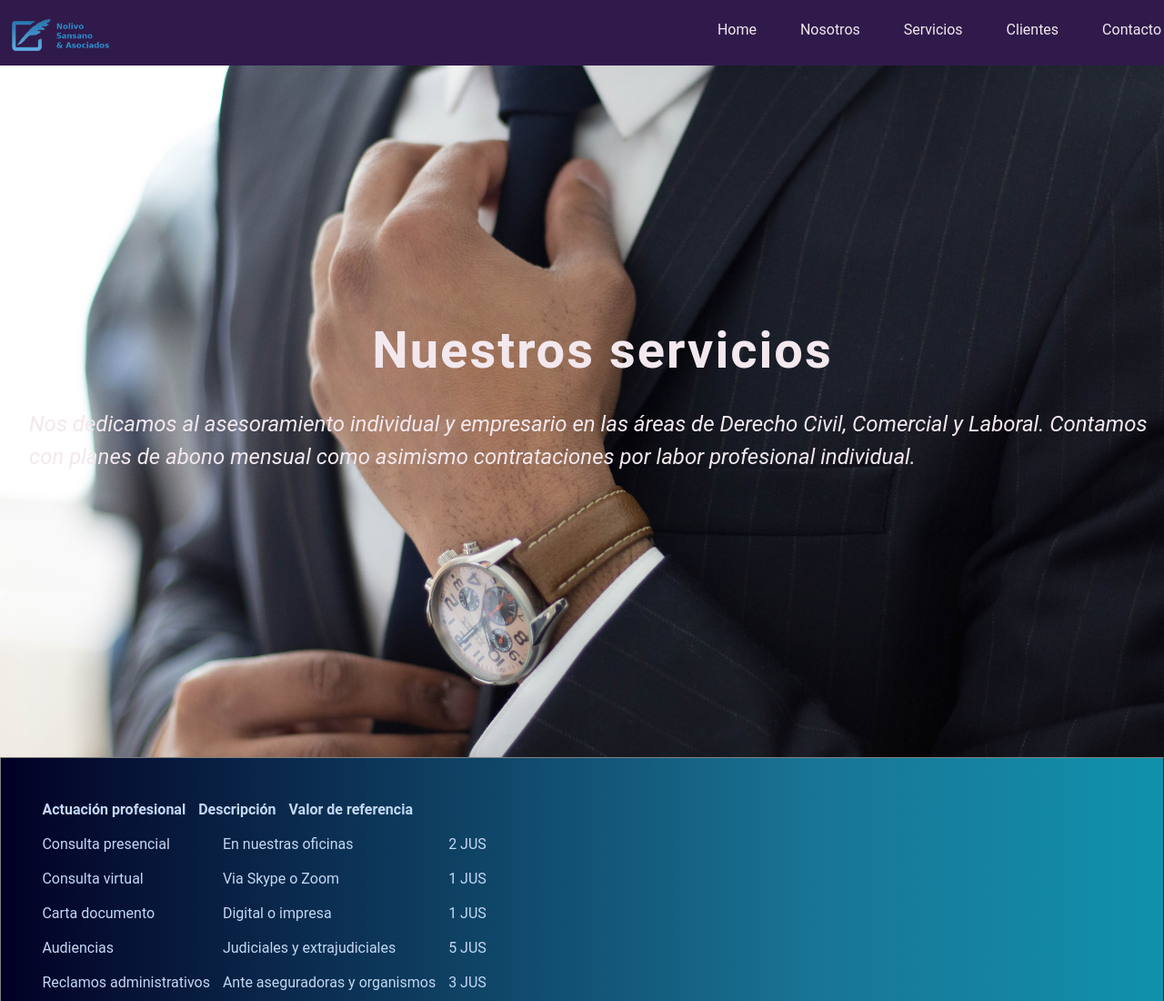
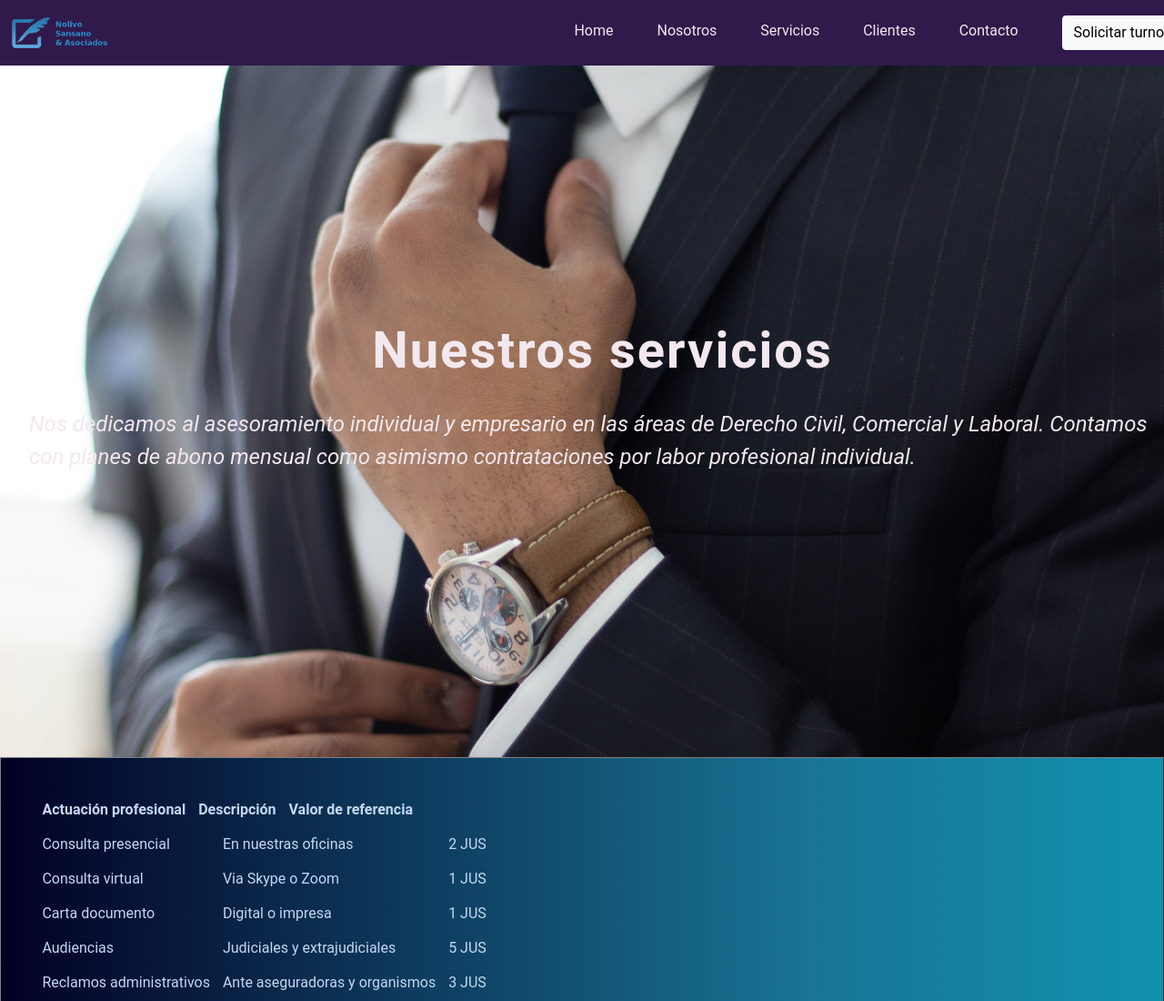
Before and after one commit to gsansano/nolivosansano, a website: page Servicios.html in a window 1280 px wide. Shown: the top 1100 px of the page at 91% size. Drawn offline with nearby package versions, Linux system fonts and the light colour scheme.

Commit message:
[ADD] Se agrego el btn de turnos

```diff
--- a/Servicios.html
+++ b/Servicios.html
@@ -35,6 +35,9 @@
                     </li>
                     <li class="navbar__item">
                         <a class="navbar__link" href="Contacto.html">Contacto</a>
+                    </li>
+                    <li>
+                        <a href="https://nolivosansanoasociados.agendapro.com/ar/workflow?local=20086" target="_blank"><button type="button" class="btn btn-light">Solicitar turno</button></a>
                     </li>
                 </ul>
             </nav>
--- a/scss/_navbar.scss
+++ b/scss/_navbar.scss
@@ -3,7 +3,10 @@
 =======================*/
 .navbar {
     grid-area: n;
+    display: flex;
     background-color: #301A4B;
+    padding-right: 1rem;
+    align-items: center;
 
     &__logo {
         max-width: 10%;
@@ -13,6 +16,7 @@
 
     &__lista {
         display: flex;
+        margin: 0 auto;
         flex-wrap: wrap;
         list-style: none;
         justify-content: flex-end;
@@ -33,5 +37,4 @@
             transform: scale(1.2);
             }
     }
-
 }
```
Also changed, not shown: Clientes.html (+3 -0 lines), Contacto.html (+3 -0 lines), Index.html (+3 -0 lines), Nosotros.html (+4 -0 lines), css/global.css.
